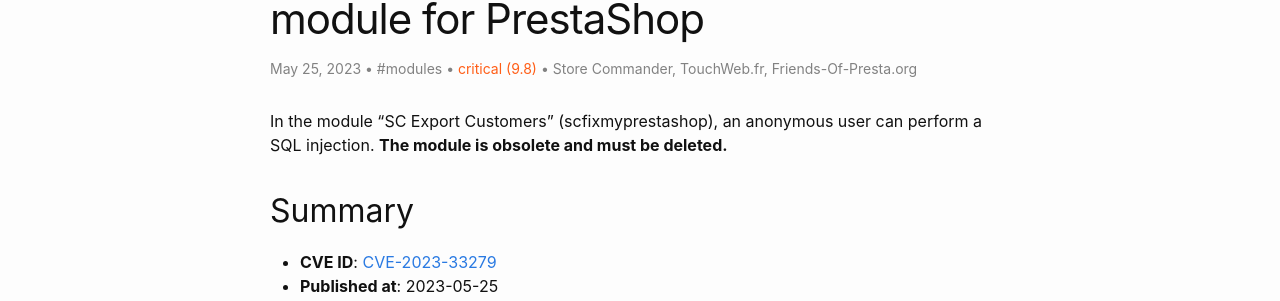
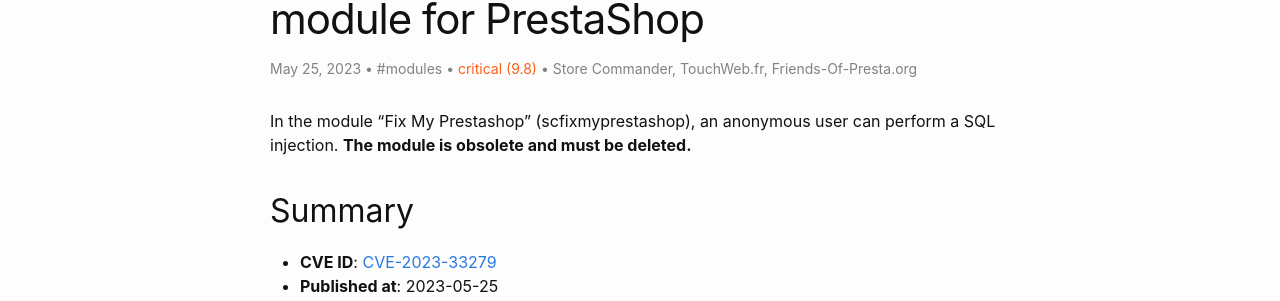
Before and after one commit to friends-of-presta/security-advisories, a Jekyll site: the page built from _posts/2023-05-25-scfixmyprestashop.md, in a window 1280 px wide. Shown: the part 242-543 px from the top of the page. Built offline with Jekyll 4.4.1, drawn with Linux system fonts in a browser that asks for light colours.

Commit message:
Up description
Error into module Name in first description

```diff
--- a/_posts/2023-05-25-scfixmyprestashop.md
+++ b/_posts/2023-05-25-scfixmyprestashop.md
@@ -10,7 +10,7 @@ meta: "CVE,PrestaShop,scfixmyprestashop"
 severity: "critical (9.8)"
 ---
 
-In the module "SC Export Customers" (scfixmyprestashop), an anonymous user can perform a SQL injection. **The module is obsolete and must be deleted.**
+In the module "Fix My Prestashop" (scfixmyprestashop), an anonymous user can perform a SQL injection. **The module is obsolete and must be deleted.**
 
 ## Summary
 
```
